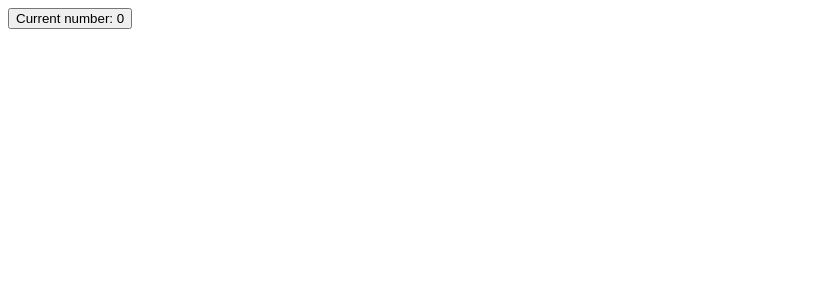
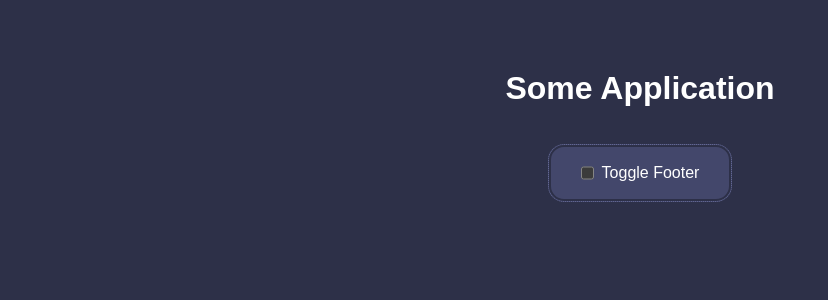
Before and after one commit to simotae14/react-joy-exercises, a React (Create React App) app: page / in a window 1280 px wide. Shown: the top 300 px of the page, without its empty margins (0-828 px from the left). Built offline with nearby package versions, Linux system fonts and the light colour scheme.

Commit message:
63 Component instances - with Conditional Rendering

```diff
--- a/public/index.html
+++ b/public/index.html
@@ -1,5 +1,11 @@
-<html>
-<body>
-  <div id="root"></div>
-</body>
+<!DOCTYPE html>
+<html lang="en">
+  <head>
+    <meta charset="UTF-8">
+    <meta name="viewport" content="width=device-width, initial-scale=1.0">
+    <title>Document</title>
+  </head>
+  <body>
+    <div id="root"></div>
+  </body>
 </html>
--- a/src/App.js
+++ b/src/App.js
@@ -1,3 +1,59 @@
-export default function App() {
-  return <h1>Hello world</h1>
+import React from 'react';
+
+function App() {
+  const [
+    includeFooter,
+    setIncludeFooter,
+  ] = React.useState(false);
+
+  return (
+    <>
+      <h1>Some Application</h1>
+      <form className="footer-toggle-wrapper">
+        <input
+          type="checkbox"
+          id="footer-toggle"
+          checked={includeFooter}
+          onChange={(event) => {
+            setIncludeFooter(event.target.checked);
+          }}
+        />
+        <label htmlFor="footer-toggle">
+          Toggle Footer
+        </label>
+      </form>
+      {includeFooter && <Footer />}
+    </>
+  );
 }
+
+function Footer() {
+  const [
+    backgroundColor,
+    setBackgroundColor,
+  ] = React.useState('#232538');
+
+  return (
+    <footer style={{ backgroundColor }}>
+      <form>
+        <label htmlFor="bg-picker">
+          Tweak background:
+        </label>
+        <input
+          type="color"
+          id="bg-picker"
+          value={backgroundColor}
+          onChange={(event) => {
+            setBackgroundColor(event.target.value);
+          }}
+        />
+      </form>
+      <p>
+        © Some Application Inc., 1998-present. All
+        Rights Reserved.
+      </p>
+    </footer>
+  );
+}
+
+export default App;
--- a/src/index.js
+++ b/src/index.js
@@ -1,19 +1,10 @@
-import React from 'react';
+import React from "react";
 import { createRoot } from 'react-dom/client';
+import "./reset.css";
+import "./styles.css";
+import App from "./App";
 
-function RandomNumber() {
-  const [num, setNum] = React.useState(0);
+const container = document.getElementById('root');
+const root = createRoot(container);
 
-  return (
-    <button onClick={() => setNum(Math.random())}>
-      Current number: {num}
-    </button>
-  );
-}
-
-const root = createRoot(document.querySelector('#root'));
-root.render(
-  <>
-    <RandomNumber />
-  </>
-);
+root.render(<App />);
--- /dev/null
+++ b/src/reset.css
@@ -0,0 +1,83 @@
+/*
+  Josh's Custom CSS Reset
+  https://www.joshwcomeau.com/css/custom-css-reset/
+*/
+*, *::before, *::after {
+  box-sizing: border-box;
+}
+* {
+  margin: 0;
+}
+html, body {
+  height: 100%;
+}
+body {
+  line-height: 1.5;
+  -webkit-font-smoothing: antialiased;
+}
+img, picture, video, canvas, svg {
+  display: block;
+  max-width: 100%;
+}
+input, button, textarea, select {
+  font: inherit;
+}
+p, h1, h2, h3, h4, h5, h6 {
+  overflow-wrap: break-word;
+}
+#root, #__next {
+  isolation: isolate;
+}
+
+/* Basic theme styles */
+body {
+  padding: 16px;
+  font-family: 'Wotfard', sans-serif;
+}
+
+table {
+  width: 100%;
+  border-collapse: collapse;
+}
+th {
+  text-align: left;
+  border-bottom: 3px solid hsl(0deg 0% 25%);
+}
+th[scope="col"] {
+  text-align: right;
+  border-right: 3px solid hsl(0deg 0% 25%);
+  border-bottom: none;
+  padding-right: 8px;
+}
+tr:not(:last-of-type) th[scope="col"],
+tr:not(:last-of-type) td {
+  border-bottom: 1px solid hsl(0deg 0% 50%);
+}
+
+/* Custom fonts */
+@font-face {
+  font-family: 'Wotfard';
+  src: url('https://sandpack-bundler.vercel.app/fonts/wotfard/wotfard-semibold-webfont.woff2')
+    format('woff2');
+  font-weight: 600;
+  font-style: normal;
+  font-display: fallback;
+}
+
+@font-face {
+  font-family: 'Wotfard';
+  src: url('https://sandpack-bundler.vercel.app/fonts/wotfard/wotfard-medium-webfont.woff2')
+    format('woff2');
+  font-weight: 500;
+  font-style: normal;
+  font-display: fallback;
+}
+
+@font-face {
+  font-family: 'Wotfard';
+  src: url('https://sandpack-bundler.vercel.app/fonts/wotfard/wotfard-regular-webfont.woff2')
+    format('woff2');
+  font-weight: 400;
+  font-style: normal;
+  font-display: fallback;
+}
--- a/src/styles.css
+++ b/src/styles.css
@@ -1,15 +1,48 @@
 body {
-  font-family: sans-serif;
-  -webkit-font-smoothing: auto;
-  -moz-font-smoothing: auto;
-  -moz-osx-font-smoothing: grayscale;
-  font-smoothing: auto;
-  text-rendering: optimizeLegibility;
-  font-smooth: always;
-  -webkit-tap-highlight-color: transparent;
-  -webkit-touch-callout: none;
+  background-color: hsl(234deg 23% 23%);
+  color: white;
+  color-scheme: dark;
+  padding: 0;
+  padding-top: 64px;
+  font-family: arial;
 }
-
+#root {
+  display: flex;
+  flex-direction: column;
+  justify-content: flex-start;
+  min-height: 100%;
+}
 h1 {
-  font-size: 1.5rem;
+  text-align: center;
 }
+.footer-toggle-wrapper {
+  display: flex;
+  gap: 8px;
+  border: 1px dotted hsl(234deg 60% 80% / 0.3);
+  width: max-content;
+  padding: 16px 32px;
+  margin: 32px auto;
+  margin-bottom: auto;
+  box-shadow: inset 0px 0px 0px 2px
+    hsl(234deg 23% 23%);
+  background: hsl(234deg 23% 34%);
+  border-radius: 16px;
+}
+footer {
+  position: /* absolute */;
+  left: 0px;
+  right: 0px;
+  bottom: 0px;
+  padding: 32px 16px;
+  text-align: center;
+  background: hsl(234deg 23% 18%);
+  color: hsl(234deg 23% 78%);
+}
+footer form {
+  display: flex;
+  justify-content: center;
+  gap: 8px;
+  margin-bottom: 16px;
+  color: white;
+  font-weight: bold;
+}
```
